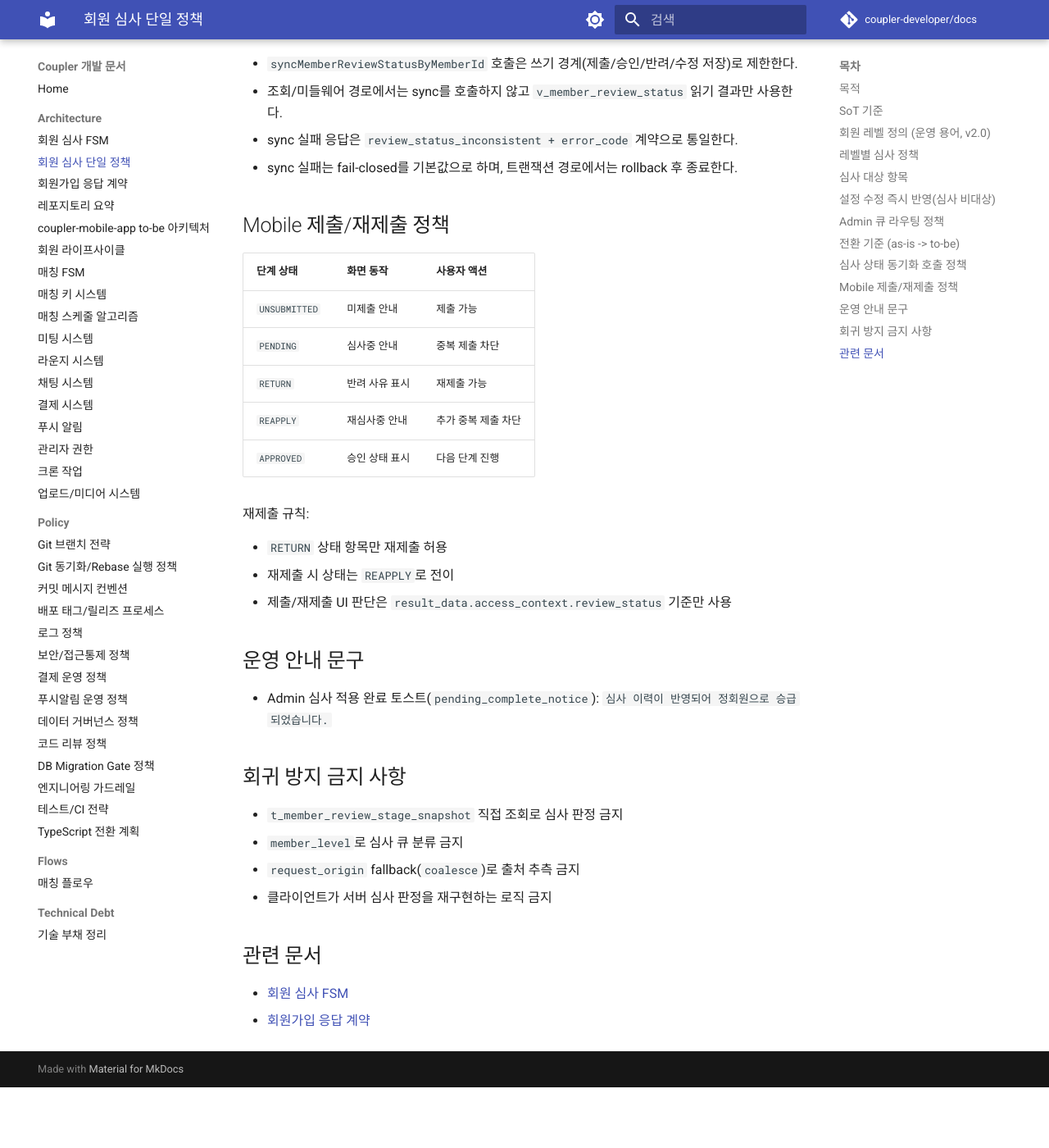
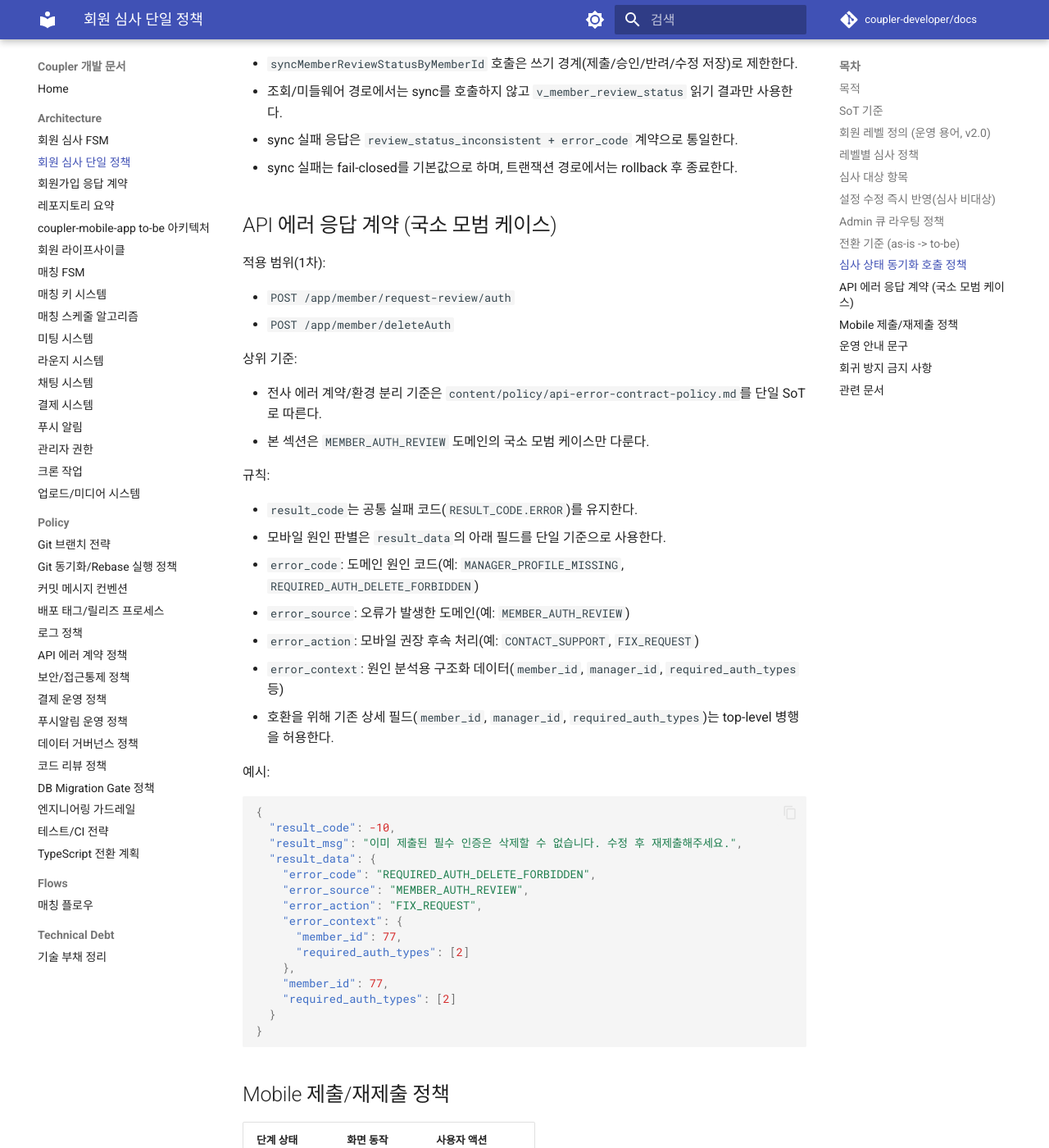
Before and after one commit to coupler-developer/docs, an MkDocs documentation site: the page built from content/architecture/member-review-policy.md, in a window 1280 px wide and 1400 px high, scrolled down 3827 px. Shown: the whole window at 82% size. Built offline with MkDocs 1.6.1 and Material for MkDocs 9.7.7, drawn with Linux system fonts in a browser that asks for light colours; comment, search, counter and statistics services are not loaded; before the commit the page ends 5153 px from its top, so only the background shows below that.

Commit message:
docs(policy): add global api error contract policy

````diff
--- a/content/architecture/member-review-policy.md
+++ b/content/architecture/member-review-policy.md
@@ -104,6 +104,48 @@
 - sync 실패 응답은 `review_status_inconsistent + error_code` 계약으로 통일한다.
 - sync 실패는 fail-closed를 기본값으로 하며, 트랜잭션 경로에서는 rollback 후 종료한다.
 
+## API 에러 응답 계약 (국소 모범 케이스)
+
+적용 범위(1차):
+
+- `POST /app/member/request-review/auth`
+- `POST /app/member/deleteAuth`
+
+상위 기준:
+
+- 전사 에러 계약/환경 분리 기준은 `content/policy/api-error-contract-policy.md`를 단일 SoT로 따른다.
+- 본 섹션은 `MEMBER_AUTH_REVIEW` 도메인의 국소 모범 케이스만 다룬다.
+
+규칙:
+
+- `result_code`는 공통 실패 코드(`RESULT_CODE.ERROR`)를 유지한다.
+- 모바일 원인 판별은 `result_data`의 아래 필드를 단일 기준으로 사용한다.
+  - `error_code`: 도메인 원인 코드(예: `MANAGER_PROFILE_MISSING`, `REQUIRED_AUTH_DELETE_FORBIDDEN`)
+  - `error_source`: 오류가 발생한 도메인(예: `MEMBER_AUTH_REVIEW`)
+  - `error_action`: 모바일 권장 후속 처리(예: `CONTACT_SUPPORT`, `FIX_REQUEST`)
+  - `error_context`: 원인 분석용 구조화 데이터(`member_id`, `manager_id`, `required_auth_types` 등)
+- 호환을 위해 기존 상세 필드(`member_id`, `manager_id`, `required_auth_types`)는 top-level 병행을 허용한다.
+
+예시:
+
+```json
+{
+  "result_code": -10,
+  "result_msg": "이미 제출된 필수 인증은 삭제할 수 없습니다. 수정 후 재제출해주세요.",
+  "result_data": {
+    "error_code": "REQUIRED_AUTH_DELETE_FORBIDDEN",
+    "error_source": "MEMBER_AUTH_REVIEW",
+    "error_action": "FIX_REQUEST",
+    "error_context": {
+      "member_id": 77,
+      "required_auth_types": [2]
+    },
+    "member_id": 77,
+    "required_auth_types": [2]
+  }
+}
+```
+
 ## Mobile 제출/재제출 정책
 
 | 단계 상태     | 화면 동작      | 사용자 액션         |
--- /dev/null
+++ b/content/policy/api-error-contract-policy.md
@@ -0,0 +1,125 @@
+# API 에러 계약 정책 (Dev/Prod 통합)
+
+## 목적
+
+- API/Admin/Mobile 전 영역에서 개발계/운영계를 분리 운영하되, 에러 응답 계약은 단일 형태로 고정해 원인 추적성과 회귀 안정성을 확보한다.
+
+## 적용 범위
+
+- 레포: `coupler-api`, `coupler-mobile-app`, `coupler-admin-web`
+- 환경: local/dev/staging/prod
+- 대상: HTTP API 응답, 모바일/어드민의 에러 분기 로직, 운영 로그/모니터링
+- 제외: 외부 서드파티 원본 응답 형식(단, 내부 경계에서 본 정책 DTO로 변환해 반환해야 함)
+
+## 단일 SoT
+
+- 상위 기술 원칙: `content/policy/engineering-guardrails.md`
+- 테스트/검증 기준: `content/policy/testing-strategy.md`
+- 로그/운영 기준: `content/policy/log-policy.md`
+- 회원가입 계약(특정 도메인): `content/architecture/signup-response-contract.md`
+
+## 필수 규칙
+
+### 1) 개발계/운영계 분리 원칙
+
+- 개발계와 운영계는 반드시 분리한다.
+- 단, 응답 필드 구조/타입/의미는 모든 환경에서 동일해야 한다.
+- 금지:
+  - 환경별로 응답 키를 다르게 내리는 행위
+  - 개발계에서만 에러 코드를 추가/변경하는 행위
+  - 운영계에서만 fallback 분기로 다른 계약을 노출하는 행위
+
+### 2) 응답 Envelope 단일화
+
+- 성공/실패 모두 공통 envelope를 사용한다.
+- 필수 필드:
+  - `result_code`: 성공/실패 1차 게이트 코드
+  - `result_msg`: 사용자 표시용 문구(로직 분기 금지)
+  - `result_data`: 성공 데이터 또는 에러 구조체
+
+### 3) 실패 응답 표준(최종형)
+
+- 실패 시 `result_data`는 아래 에러 구조를 따른다.
+  - `error_code`: 도메인 원인 코드(문자열, 안정 식별자)
+  - `error_source`: 오류 도메인/모듈 식별자(예: `MEMBER_AUTH_REVIEW`)
+  - `error_action`: 클라이언트 권장 후속 처리(예: `RETRY`, `FIX_REQUEST`, `CONTACT_SUPPORT`)
+  - `error_context`: 원인 분석용 구조화 데이터
+  - `request_id`: 서버 로그 상관관계 식별자(Phase 1에서는 선택, Phase 2부터 필수)
+- `result_msg`는 표시용이며, 분기 로직은 `error_code/error_action`만 사용한다.
+
+### 4) HTTP Status와 result_code의 역할 분리
+
+- HTTP Status:
+  - 프로토콜/인증/권한/서버장애 레벨 표현(`2xx`, `4xx`, `5xx`)
+- `result_code`:
+  - 앱 공통 성공/실패 1차 분기
+- `error_code`:
+  - 도메인 원인 판별 단일 기준
+- 금지:
+  - 사용자 상태값(`BLOCK`, `LEAVE` 등)을 `result_code`로 재사용
+  - `result_msg` 문자열 파싱으로 분기하는 로직
+
+### 5) 코드 체계 규칙
+
+- `result_code`는 공통 코드 풀만 사용한다(환경/도메인별 임의 추가 금지).
+- 도메인 원인 코드는 `error_code` 문자열로 확장한다.
+- `error_code` 네이밍 규칙:
+  - 대문자 스네이크(`DOMAIN_REASON_DETAIL`)
+  - 변경 시 하위호환 계획/적용 범위를 문서에 명시
+
+### 6) 환경별 허용 차이
+
+- 허용:
+  - 개발계에서만 상세 로그 출력 강화
+  - 개발계/스테이징에서만 디버그 대시보드 노출
+- 비허용:
+  - 응답 계약/필드의 존재 여부 차이
+  - 같은 입력에 대해 환경마다 다른 `error_code` 반환
+
+### 7) 호환/이행 규칙
+
+- Phase 1:
+  - 기존 `result_code/result_msg/result_data` 유지
+  - 실패 `result_data`에 표준 에러 구조(`error_code/source/action/context`)를 병행 추가
+  - `request_id`는 인프라 준비 전까지 선택 적용(도입 계획/담당자/기한을 PR에 명시)
+- Phase 2:
+  - 모바일/어드민 분기를 `error_code/error_action` 중심으로 전환
+  - `result_msg` 의존 로직 제거
+- Phase 3:
+  - HTTP Status를 문서 계약대로 정렬(필요한 경로부터 점진 적용)
+  - legacy 숫자 코드 재사용/충돌 제거
+
+## 운영 절차
+
+- 변경 요청: 신규 에러 코드/행동코드 추가 제안서 작성
+- 검토: API/Mobile/Admin 담당자 공동 리뷰(계약 충돌, UX 영향, 운영 로그 영향)
+- 적용: API 구현 -> 클라이언트 분기 반영 -> 문서/Swagger 동기화
+- 검증: `test`, `typecheck`, `lint`, `format` + 계약 테스트 통과
+- 롤백: 신규 코드/분기 비활성화 시 legacy 분기로 즉시 복귀 가능해야 함
+
+## 증빙/추적
+
+- PR에 반드시 포함:
+  - 추가/변경 `error_code` 목록
+  - 모바일/어드민 처리 규칙 변경점
+  - 샘플 응답(성공/실패)
+  - 테스트 로그 링크
+- 운영 장애 대응 시:
+  - `request_id`, `error_code`, `error_source` 3종으로 상관관계 추적
+
+## 체크리스트
+
+- [ ] 환경별 응답 계약 차이가 없는가
+- [ ] `result_msg`가 로직 분기에 사용되지 않는가
+- [ ] 신규 실패 케이스에 `error_code/source/action/context`가 포함되는가
+- [ ] `request_id` 미적용 시 도입 계획/추적 이슈가 남아 있는가
+- [ ] 모바일/어드민이 `error_action` 기준으로 사용자 동작을 안내하는가
+- [ ] 코드/문서/테스트가 동일한 에러 계약을 가리키는가
+
+## 관련 문서
+
+- [엔지니어링 가드레일](engineering-guardrails.md)
+- [로그 정책](log-policy.md)
+- [테스트/CI 전략](testing-strategy.md)
+- [회원가입 응답 계약](../architecture/signup-response-contract.md)
+- [회원 심사 단일 정책](../architecture/member-review-policy.md)
--- a/mkdocs.yml
+++ b/mkdocs.yml
@@ -80,6 +80,7 @@ nav:
       - 커밋 메시지 컨벤션: policy/commit-convention.md
       - 배포 태그/릴리즈 프로세스: policy/release-process.md
       - 로그 정책: policy/log-policy.md
+      - API 에러 계약 정책: policy/api-error-contract-policy.md
       - 보안/접근통제 정책: policy/security-access-control-policy.md
       - 결제 운영 정책: policy/payment-ops-policy.md
       - 푸시알림 운영 정책: policy/push-notification-policy.md
````
Also changed, not shown: content/AGENTS.md (+1 -0 lines).
